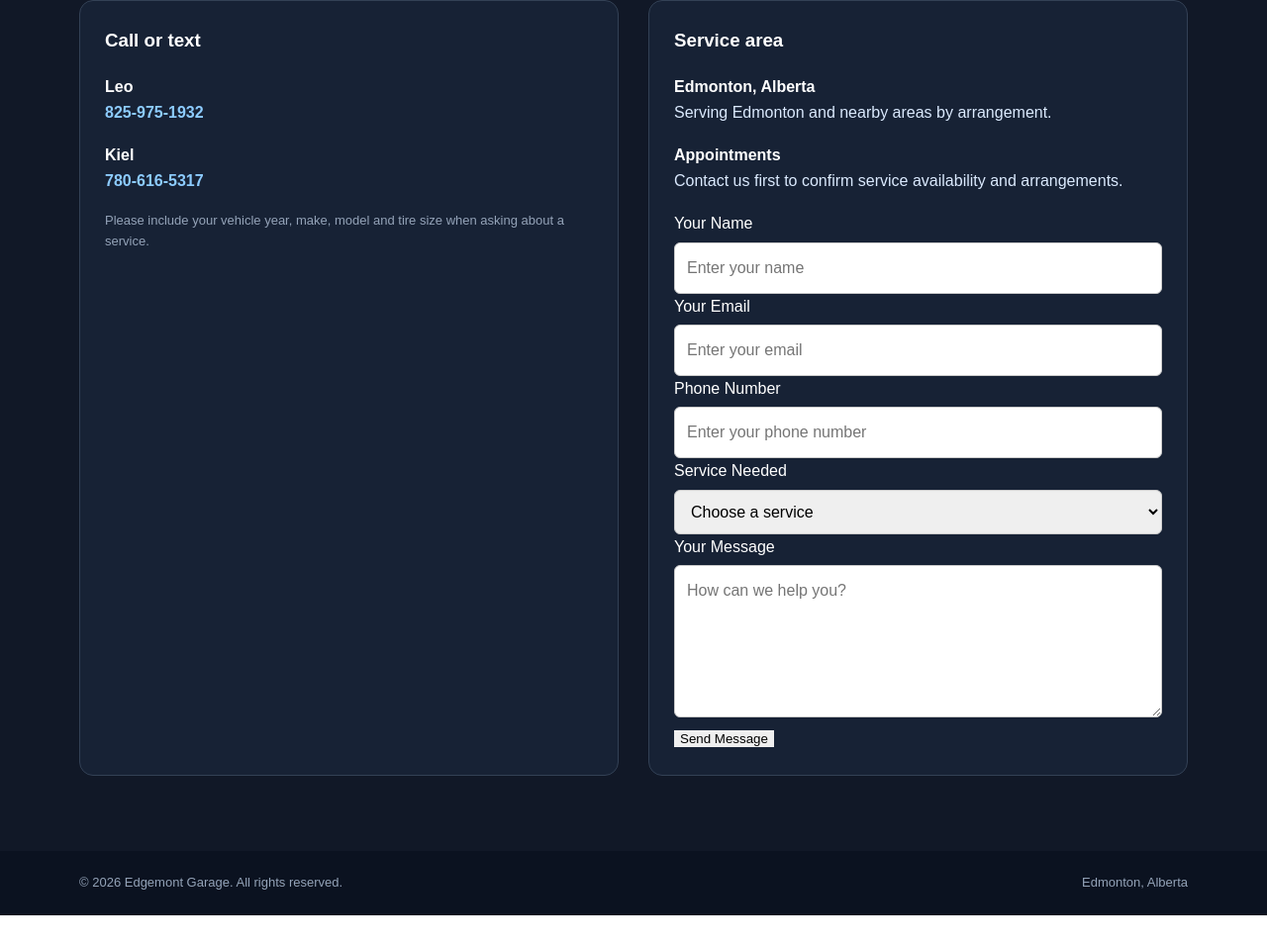
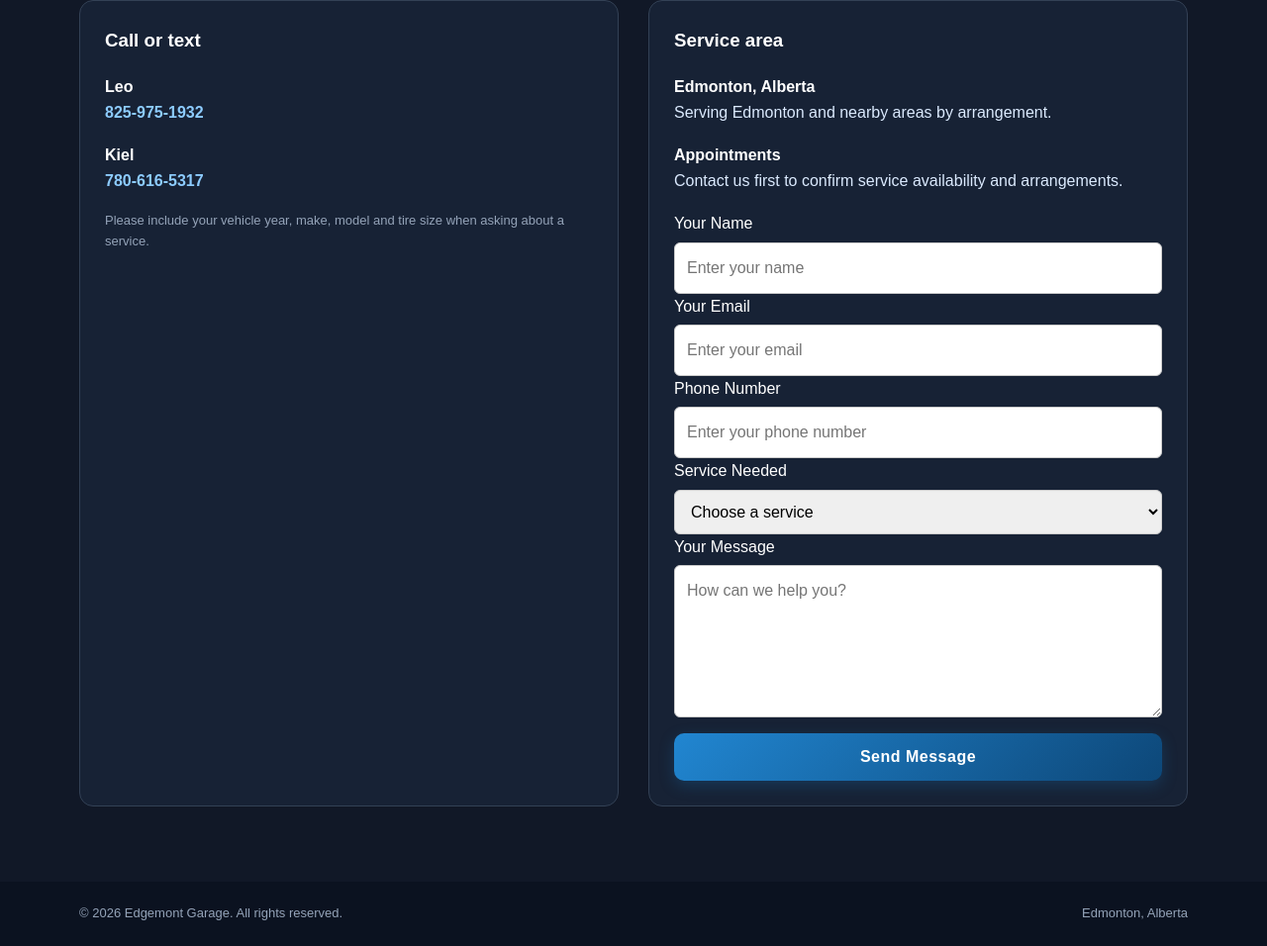
Before and after one commit to edgemontgarage/edgemontgarage.github.io, a plain HTML site: page index.html in a window 1280 px wide. Shown: the part 2162-3118 px from the top of the page at 99% size. Before the commit the page ends 3087 px from the top, so only its background shows below. Drawn offline with Linux system fonts and the light colour scheme.

Commit message:
Update index.html

```diff
--- a/index.html
+++ b/index.html
@@ -126,9 +126,31 @@
   margin-bottom: 16px;
 }
 
+/* Send Message Button */
 .contact-box form button {
+  width: 100%;
+  padding: 15px 24px;
+  margin-top: 8px;
+  background: linear-gradient(135deg, #2186d1, #0d4778);
+  color: #ffffff;
+  font-size: 16px;
+  font-weight: 800;
+  letter-spacing: 0.5px;
+  border: none;
+  border-radius: 10px;
   cursor: pointer;
-  border: none;
+  box-shadow: 0 5px 15px rgba(23, 105, 170, 0.3);
+  transition: all 0.3s ease;
+}
+
+.contact-box form button:hover {
+  background: linear-gradient(135deg, #329be8, #1769aa);
+  box-shadow: 0 8px 20px rgba(23, 105, 170, 0.45);
+  transform: translateY(-2px);
+}
+
+.contact-box form button:active {
+  transform: translateY(0);
 }
 
   </style>
```
